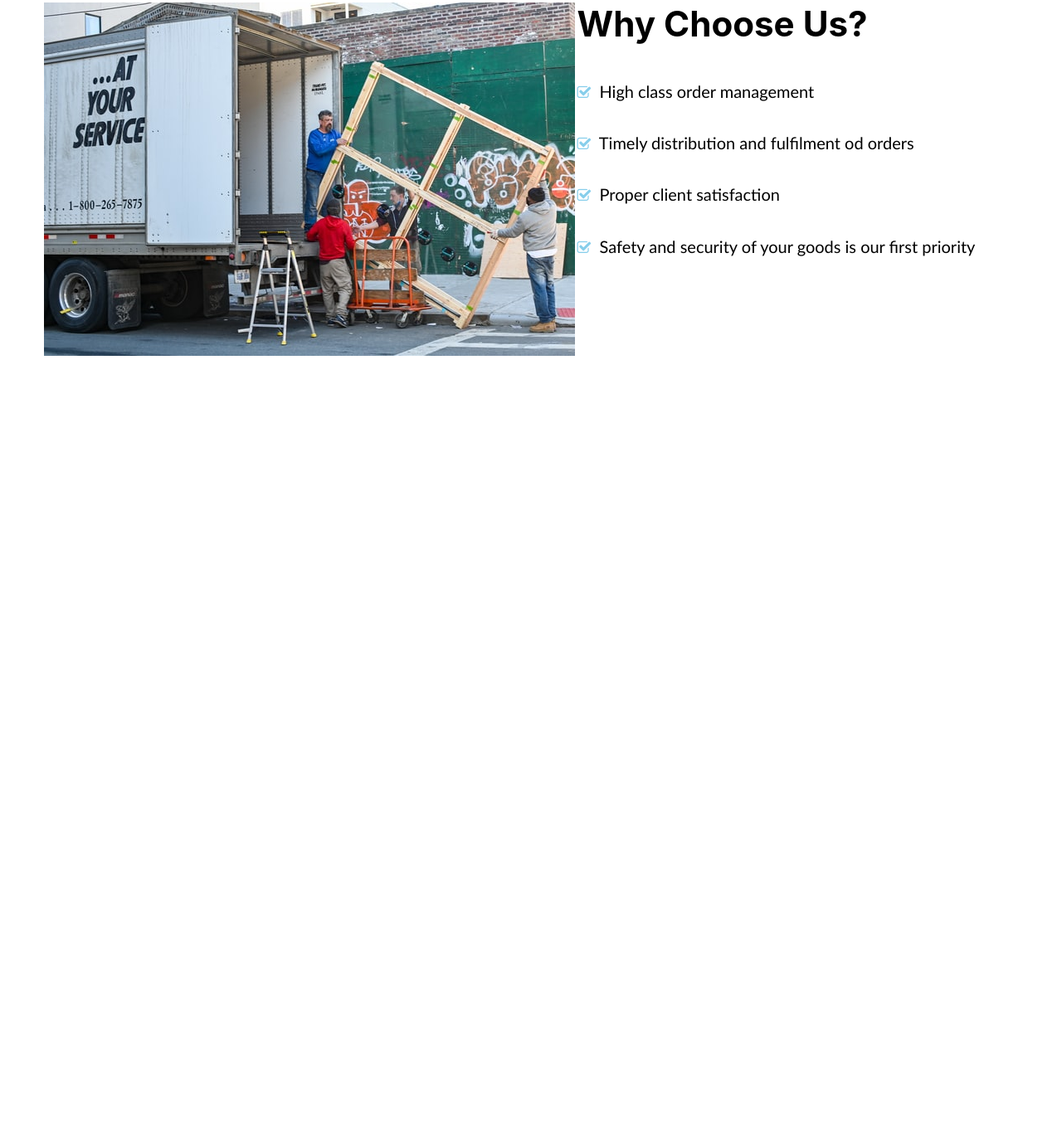
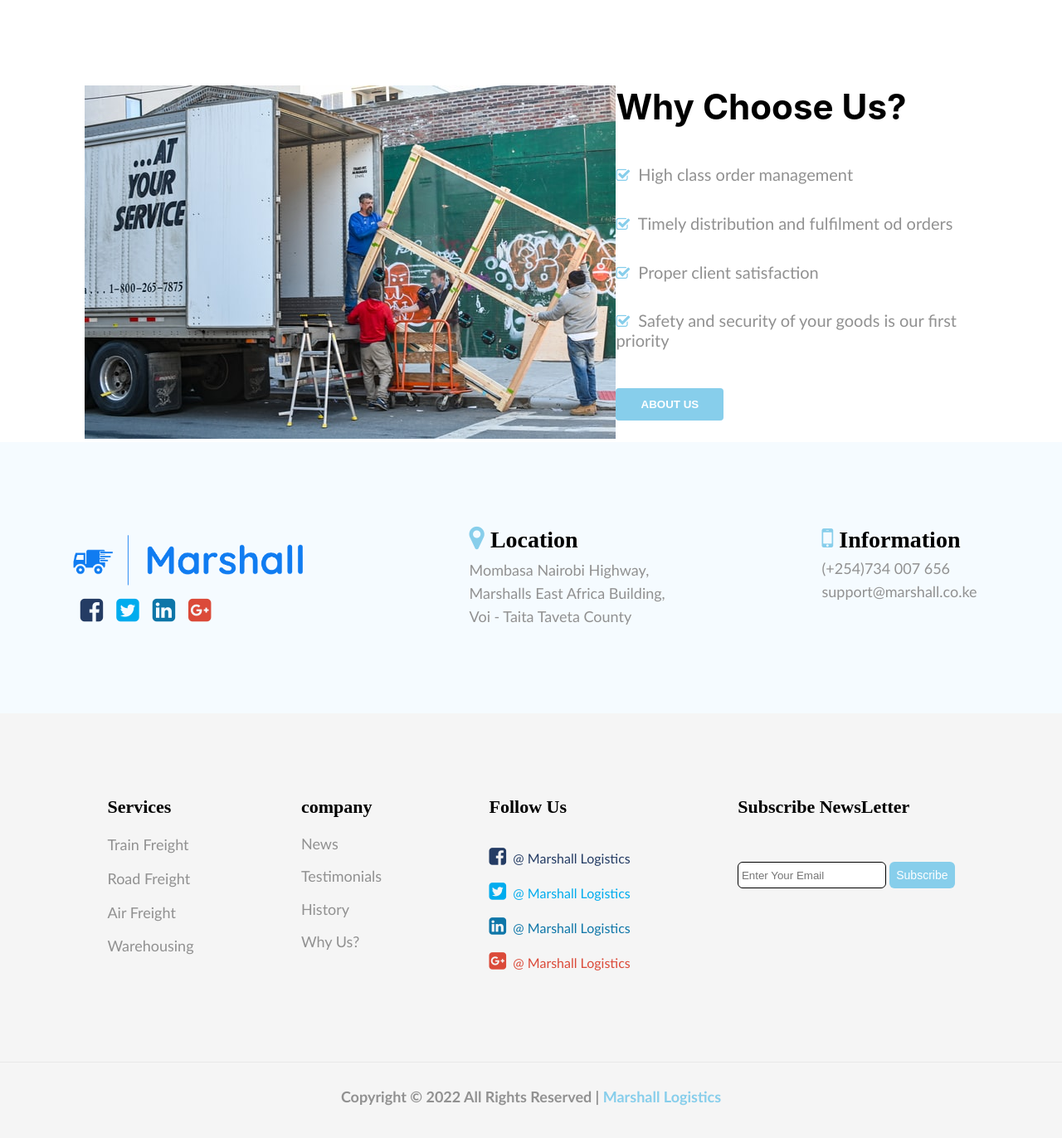
Before and after one commit to Jorris-N/Deliveries-Website, a plain HTML site: page index.html in a window 1280 px wide. Shown: the part 1332-2704 px from the top of the page at 83% size. Before the commit the page ends 1765 px from the top, so only its background shows below. Drawn offline with Linux system fonts and the light colour scheme.

Commit message:
staged comit

```diff
--- a/Styles/style.css
+++ b/Styles/style.css
@@ -120,13 +120,15 @@ main{
     background-color: black;
 }
 .warehouse h1{
+    margin-left: 2%;
     color: #fff;
     text-align: left;
-    padding-top: 150px;
+    padding-top: 120px;
     font-size: 60px;
     font-family: Segoe UI Semibold;
 }
 .warehouse p{
+    margin-left: 2%;
     color: #87CEEB;
     font-family: calibri;
     font-size: 24px;
@@ -138,7 +140,7 @@ main{
     margin-left: 8%;
     flex-wrap: row wrap;
     justify-content: space-evenly;
-    margin: 4%;
+    margin-top: 12%;
     margin-right: 8%;
     background: linear-gradient(aliceblue)
 }
@@ -154,6 +156,7 @@ main{
     transform:scale(120%, 120%);
 }
 .info li{
+    color: #919191;
     list-style-type: none;
     margin-bottom: 8%;
     font-size: 20px;
@@ -163,3 +166,39 @@ main{
     color: #87CEEB;
     font-size: 18px;
 }
+.location{
+    background: rgb(245, 251, 255);
+    padding: 100px 0px;
+}
+.locate{
+    display: flex;
+    flex-direction: row;
+    width: auto;
+    margin-left: 6%;
+    margin-right: 8%;
+    justify-content: space-between;
+}
+.media img{
+    width: 300px;
+}
+.media i{
+    margin-top: 2%;
+    padding-left: 12px;
+    font-size: 32px;
+    text-align: center;
+}
+.area i, .phone i{
+    font-size: 32px;
+}
+.area h3, .phone h3{
+    font-family: Segoe UI Semibold;
+    font-weight: bold;
+    font-size: 28px;
+    margin-bottom: 4%;
+}
+.area p, .phone p{
+    font-family: calibri;
+    color:#919191;
+    font-size: 18px;
+    padding-bottom: 6px;
+}
--- /dev/null
+++ b/components/footer.js
@@ -0,0 +1,119 @@
+class Footer extends HTMLElement {
+    constructor() {
+      super();
+    }
+
+    connectedCallback() {
+      this.innerHTML = `
+        <style>
+          footer {
+            height: 100vh;
+            list-style: none;
+            align-items: center;
+            background: whitesmoke;
+            width:100%
+          }
+          .footer, .footerTop{
+            padding-top: 100px;
+            padding-bottom: 110px;
+          }
+          .container{
+            display: flex;
+            flex-direction: row;
+            justify-content: space-evenly;
+          }
+          .container a{
+            text-decoration: none;
+          }
+          .widget2 li, .widget li{
+            list-style: none;
+          }
+          .widget h3, .widget2 h3, .widget3 h3, .widget4 h3{
+            font-family: Segoe UI Semibold;
+            font-weight: bold;
+            font-size: 22px;
+            margin-bottom: 20%;
+          }
+          .widget li, .widget2 li, .widget3 li{
+            color: #919191;
+            list-style-type: none;
+            margin-bottom: 18%;
+            font-size: 18px;
+            font-family: calibri;
+          }
+
+          .widget a, .widget2 a, .widget3 a{
+            color: #919191;
+          }
+          .widget a:hover, .widget2 a:hover, .widget3 a:hover{
+            color:  #87CEEB;
+          }
+          .widget3 i{
+            font-size: 24px;
+            text-align: center;
+          }
+          .widget3 p{
+            font-family: calibri;
+          }
+          .copybord{
+            border-top: 1px solid #E8E8E8;
+            padding-bottom: 30px;
+          }
+          .text p{
+            text-align: center;
+            font-family: calibri;
+            font-size: 18px;
+            font-weight: bold;
+            color: #919191;
+          }
+        </style>
+        <footer>
+        <div class="footerTop">
+        <div class="container">
+            <div class="widget">
+                <h3>Services</h3>
+                <ul>
+                  <li> <a href="../train.html">Train Freight</a></li>
+                 <li> <a href="../road.html">Road Freight</a></li>
+                  <li><a href="../air.html">Air Freight</a></li>
+                  <li><a href="../warehouse.html">Warehousing</a></li>
+             </ul>
+            </div>
+            <div class="widget2">
+                <h3>company</h3>
+                <ul>
+               <li> <a href="https://www.businessdailyafrica.com/">News</a></li>
+               <li> <a href="../company.html">Testimonials</a> </li>
+                <li><a href="../history.html">History</a></li>
+                <li><a href="../company.html">Why Us?</a></li>
+                </ul>
+            </div>
+            <div class="widget3">
+                <h3>Follow Us</h3>
+               <p style="color: #243c64;"> <i class="fa fa-facebook-square" aria-hidden="true" style="color: #243c64;"></i>&nbsp; @ Marshall Logistics</p><br>
+               <p style="color: #00acee;"> <i class="fa fa-twitter-square" aria-hidden="true" style="color: #00acee;"></i>&nbsp; @ Marshall Logistics</p><br>
+               <p style="color: #0e76a8;"> <i class="fa fa-linkedin-square" aria-hidden="true" style="color: #0e76a8;"></i>&nbsp; @ Marshall Logistics</p><br>
+               <p style="color:  #db4a39;"> <i class="fa fa-google-plus-square" aria-hidden="true" style="color:  #db4a39;"></i>&nbsp; @ Marshall Logistics</p>
+            </div>
+            <div class="widget4">
+                <h3>Subscribe NewsLetter</h3>
+                <form action="" method="post">
+                    <input type="email" name="email" placeholder="&nbsp;Enter Your Email" required style="height:30px; border: 1px solid; border-radius: 6px;" >
+                    <button type="submit" style="padding: 8px; background: #87CEEB; border:none; color:#fff; font-size: 14px; border-radius: 6px;">Subscribe</button>
+                </form>
+            </div>
+        </div>
+
+    </div>
+    <div class="copyright">
+        <div class="copybord"></div>
+        <div class="text">
+            <p>Copyright &copy; 2022 All Rights Reserved | <span style="color: #87CEEB;">Marshall Logistics</span></p>
+        </div>
+    </div>
+        </footer>
+      `;
+    }
+  }
+
+  customElements.define('footer-component', Footer);
--- a/index.html
+++ b/index.html
@@ -5,6 +5,7 @@
     <meta http-equiv="X-UA-Compatible" content="IE=edge">
     <meta name="viewport" content="width=device-width, initial-scale=1.0">
     <link rel="stylesheet" href="./Styles/style.css">
+    <script src="components/footer.js" type="text/javascript" defer></script>
     <!-- fontawesome CDN -->
     <link rel="stylesheet" href="https://cdnjs.cloudflare.com/ajax/libs/font-awesome/4.7.0/css/font-awesome.min.css" integrity="sha256-eZrrJcwDc/3uDhsdt61sL2oOBY362qM3lon1gyExkL0=" crossorigin="anonymous" />
     <title>Marshall Group</title>
@@ -58,7 +59,7 @@
         </div>
         <div class="info">
             <div class="image">
-                <img src="./Images/truck del.jpg">
+                <img src="./Images/truck del.jpg" alt="Truck delivery">
             </div>
             <div class="content">
                 <a href="./company.html"> <h3>Why Choose Us?</h3></a>
@@ -70,15 +71,35 @@
                     <li><i class="fa fa-check-square-o" aria-hidden="true"></i>&nbsp; Proper client satisfaction</li>
                     <li><i class="fa fa-check-square-o" aria-hidden="true"></i>&nbsp; Safety and security of your goods is our first priority</li>
                 </ul>
+                <a href="./company.html"><button class="con">About Us</button></a>
 
-
+            </div>
+        </div>
+        <div class="location">
+            <div class="locate">
+            <div class="media">
+                <img src="./Images/Marshall-logos_trans.png" alt="Company Logo"> <br>&nbsp;
+                <i class="fa fa-facebook-square" aria-hidden="true" style="color: #243c64"></i>
+                <i class="fa fa-twitter-square" aria-hidden="true" style="color: #00acee;"></i>
+                <i class="fa fa-linkedin-square" aria-hidden="true" style="color: #0e76a8;"></i>
+                <i class="fa fa-google-plus-square" aria-hidden="true" style="color:  #db4a39;"></i>
+            </div>
+            <div class="area">
+               <h3><i class="fa fa-map-marker" aria-hidden="true" style="color: #87CEEB;"></i>&nbsp;Location</h3>
+               <p>Mombasa Nairobi Highway,</p> <p>Marshalls East Africa Building,</p> <p>Voi - Taita Taveta County</p>
+            </div>
+            <div class="phone">
+                <h3><i class="fa fa-mobile" aria-hidden="true" style="color: #87CEEB;"></i> Information</h3>
+                <p>(+254)734 007 656</p>
+                <p>support@marshall.co.ke</p>
+            </div>
             </div>
         </div>
 
     </main>
-    <footer>
+    <footer-component>
 
-    </footer>
+    </footer-component>
 
 </body>
 </html>
--- a/navbar/navbar.html
+++ b/navbar/navbar.html
@@ -13,11 +13,8 @@
 
         }
         .navbar{
-            position:sticky;
             margin: auto;
             width: 100%;
-            border: 1px solid #222;
-            border-radius: 6px;
             text-align: center;
             justify-content: center;
 
@@ -136,7 +133,7 @@
 </head>
 <body>
     <div class="wrap">
-        <img src="../Images/icon.png" height="60" alt="Marshall Group">
+      <a href="../index.html"><img src="../Images/Marshall-logos_trans.png" height="60"  alt="Marshall Group"></a>
 
     <ul>
         <li class="list active"><a href="../index.html">Home</a></li>
@@ -150,8 +147,8 @@
         <li class="list"><a href="#">Services&nbsp;<i class="fa fa-caret-down"></i></a>
         <ul class="sub2">
             <li class="list"><a href="../services.html">All Services</a></li>
-            <li class="list"><a href="../train.html">Rail Freight</a></li>
-            <li class="list"><a href="../road.html">Land Freight</a></li>
+            <li class="list"><a href="../train.html">Train Freight</a></li>
+            <li class="list"><a href="../road.html">Road Freight</a></li>
             <li class="list"><a href="../air.html">Air Freight</a></li>
             <li class="list"><a href="../warehouse.html">Warehousing</a></li>
         </ul>
```
Also changed, not shown: air.html (+3 -2 lines), careers.html (+3 -2 lines), company.html (+3 -2 lines), contact.html (+3 -2 lines), drive.html (+3 -2 lines), history.html (+3 -2 lines), road.html (+3 -2 lines), services.html (+3 -2 lines), train.html (+3 -2 lines), warehouse.html (+3 -2 lines), Images/Marshall-logos.jpeg (added), Images/Marshall-logos_black.png (added), Images/Marshall-logos_trans.png (added), Images/Marshall-logos_transparent.png (added), 2 more files.
